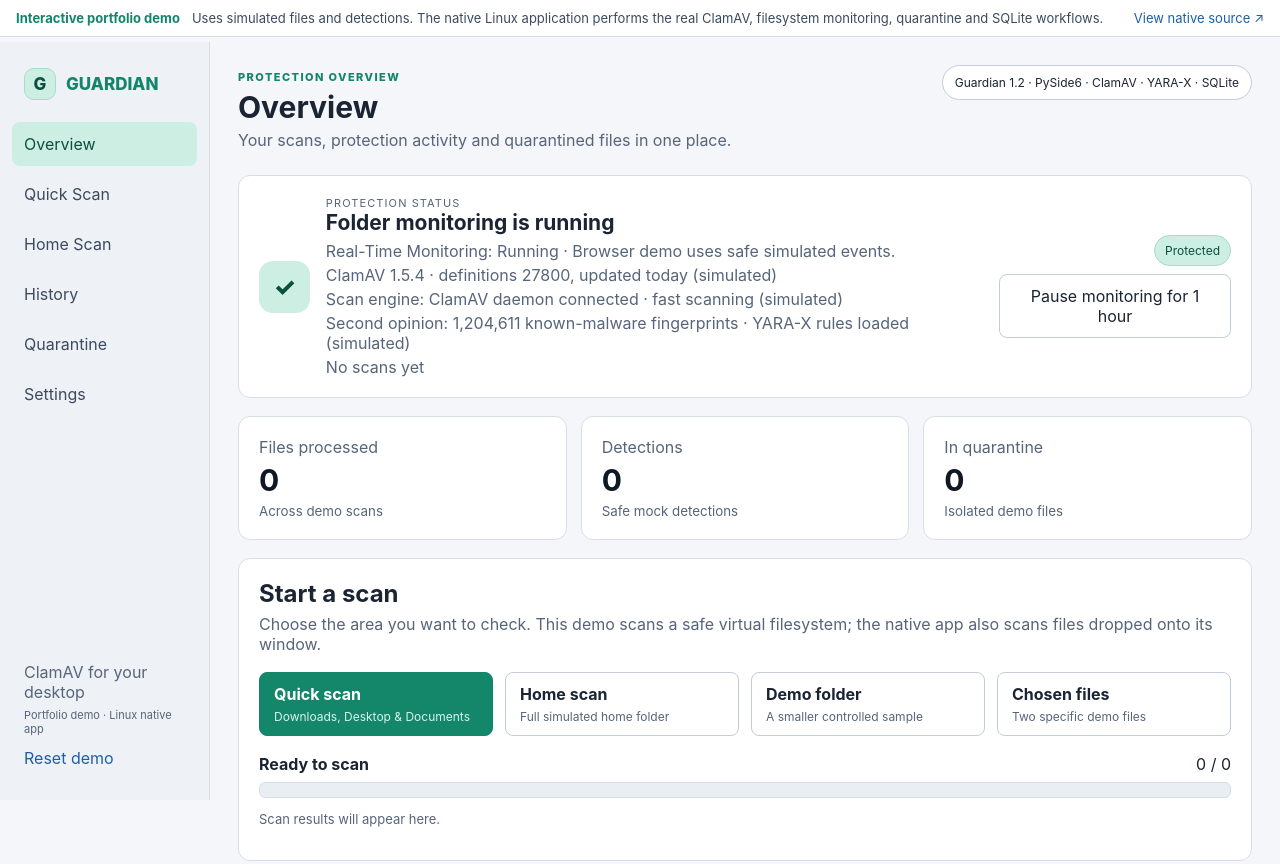
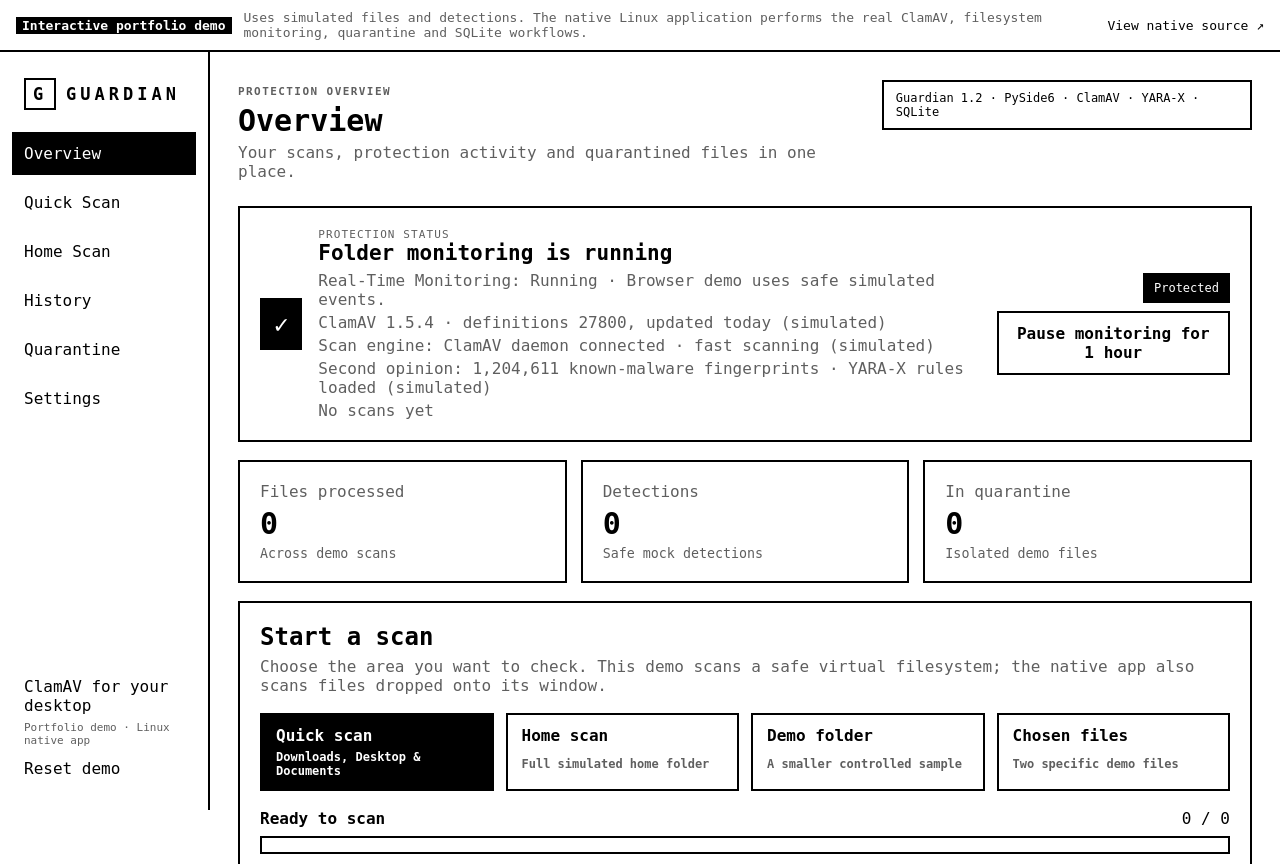
Before and after one commit to PriceyLewis/Guardian-AntiVirus, a plain HTML site: page web-demo/index.html in a window 1280 px wide. Shown: the top 864 px of the page. Drawn offline with Linux system fonts and the light colour scheme.

Commit message:
Black-and-white retro theme
The app's dark and light themes become white-on-black and black-on-white:
monospaced type, square corners and 2px borders, inverse video for
selection, headers, the main button and warnings, dashed borders for
destructive buttons, dotted ones when disabled, and a progress bar that
fills in blocks. Only black, white and one grey are used, which a new
test enforces. The web demo gets the same look, and its button rows wrap
so the wider type still fits a 360px screen.

Co-Authored-By: Claude Opus 5.5 <noreply@anthropic.com>
Claude-Session: https://claude.ai/code/session_01Euj4cjPxYUfcdExQhAUAaQ

```diff
--- a/web-demo/index.html
+++ b/web-demo/index.html
@@ -4,7 +4,7 @@
   <meta charset="utf-8">
   <meta name="viewport" content="width=device-width,initial-scale=1">
   <meta name="description" content="Interactive portfolio demo of Guardian Antivirus, a PySide6, ClamAV and SQLite Linux desktop security application by Lewis Price.">
-  <meta name="theme-color" content="#10151e">
+  <meta name="theme-color" content="#000000">
   <title>Guardian Antivirus | Interactive Portfolio Demo</title>
   <link rel="stylesheet" href="styles.css">
 </head>
--- a/web-demo/styles.css
+++ b/web-demo/styles.css
@@ -90,3 +90,39 @@ code{background:#0e1520;border:1px solid #293548;border-radius:5px;padding:1px 5
 [data-theme=light] code{background:#e9eef5;border-color:#d8dee8}
 .table-action a.btn{text-decoration:none;padding:6px 8px;font-size:12px}
 #lookup-result,#scan-summary,.current-file{overflow-wrap:anywhere}
+
+/* ---- Retro black-and-white theme, matching the native app (assets/themes). ---- */
+:root{--paper:#000;--ink:#fff;--dim:#9a9a9a}
+[data-theme=light]{--paper:#fff;--ink:#000;--dim:#5f5f5f}
+html,body{background:var(--paper)!important;color:var(--ink)!important}
+body,button,input,select,textarea,code,pre{font-family:"DejaVu Sans Mono","Liberation Mono",ui-monospace,Menlo,Consolas,monospace!important}
+body *{background-color:var(--paper)!important;color:var(--ink)!important;border-color:var(--ink)!important;border-radius:0!important;box-shadow:none!important}
+body *::before{color:var(--dim)!important}
+.card,.stat-card,.table-wrap,.toolbar input,.toolbar select,.folder-add input,.setting-row select,.steps,code,.toast,.native-chip,.architecture-flow span,.status-icon,.progress-track{border:2px solid var(--ink)!important}
+.btn,.scan-option,a.btn{border:2px solid var(--ink)!important;font-weight:700}
+.btn:hover,.scan-option:hover:not(:disabled),.nav-item:hover,.text-button:hover,
+.btn:hover *,.scan-option:hover:not(:disabled) *,
+.nav-item.active,.scan-option.primary,.scan-option.primary *,th,.nav-badge,.status-pill,.status-icon,
+.demo-banner strong{background-color:var(--ink)!important;color:var(--paper)!important}
+.danger{border-style:dashed!important}
+.danger:hover{border-style:solid!important}
+button:disabled,.scan-option:disabled{border-style:dotted!important;color:var(--dim)!important}
+.muted,small,.page-heading p,.card>p,.section-title-row p,.scan-option span,.stat-card span,.stat-card small,.eyebrow,.current-file,.activity-item span,.setting-row small,.sidebar-footer,.demo-banner span,.protection-card p{color:var(--dim)!important}
+.protection-card h2,.stat-card strong,.card h2,.page-heading h1{color:var(--ink)!important}
+.result-found,.result-suspicious{font-weight:700;text-decoration:underline}
+.demo-banner{border-bottom:2px solid var(--ink)!important}
+.sidebar{border-right:2px solid var(--ink)!important}
+.brand{letter-spacing:4px}
+.shield{border:2px solid var(--ink)!important}
+/* Progress fills in solid blocks. */
+.progress-bar{background:repeating-linear-gradient(90deg,var(--ink) 0 10px,transparent 10px 13px)!important;transition:none}
+.progress-track{height:18px;padding:2px}
+tr td{border-top:1px solid var(--ink)!important}
+a{text-decoration:underline}
+input[type=checkbox]{accent-color:var(--ink)}
+/* Wider monospaced labels need button rows to wrap on phones. */
+.button-row{flex-wrap:wrap}
+/* Outrank the old coloured light-theme labels. */
+html[data-theme] .eyebrow{color:var(--dim)!important}
+html[data-theme] .brand{color:var(--ink)!important}
+html[data-theme] .demo-banner strong{background-color:var(--ink)!important;color:var(--paper)!important;padding:1px 6px}
```
Also changed, not shown: 4 other files.
